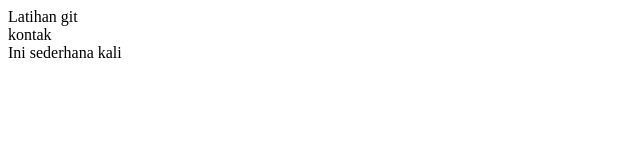
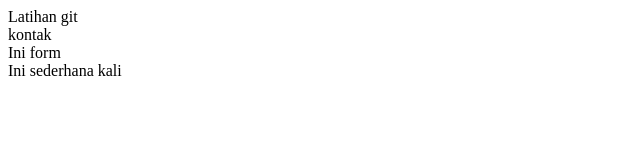
Before and after one commit to S1mbi5a/Profile, a plain HTML site: page contact.html in a window 1280 px wide. Shown: the whole page, without its empty margins (0-640 px from the left). Drawn offline with Linux system fonts and the light colour scheme.

Commit message:
Update contact.html
tambah form

```diff
--- a/contact.html
+++ b/contact.html
@@ -9,6 +9,9 @@
     <Head>Latihan git</Head>
 
     <div>kontak</div>
+
+    <form action=""> Ini form </form>
+
     <footer>Ini sederhana kali</footer>
 </body>
 </html>
```
